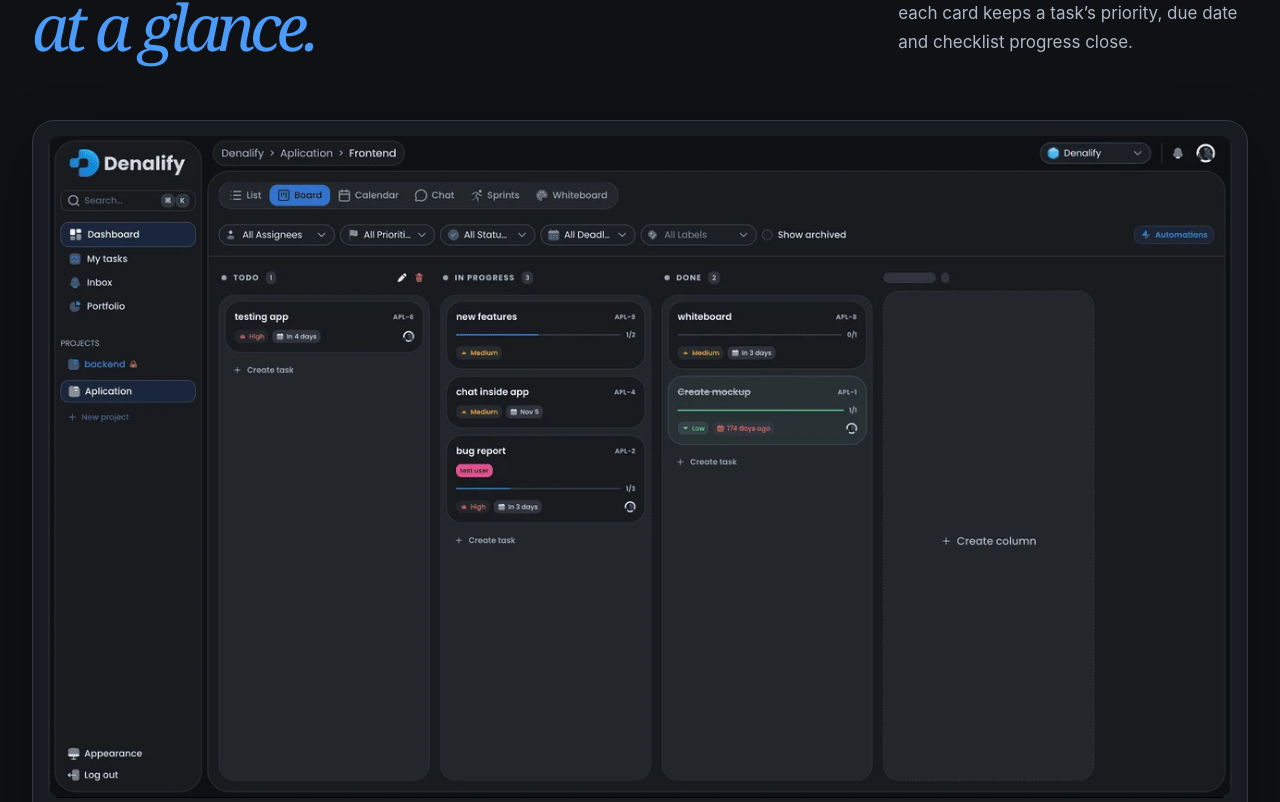
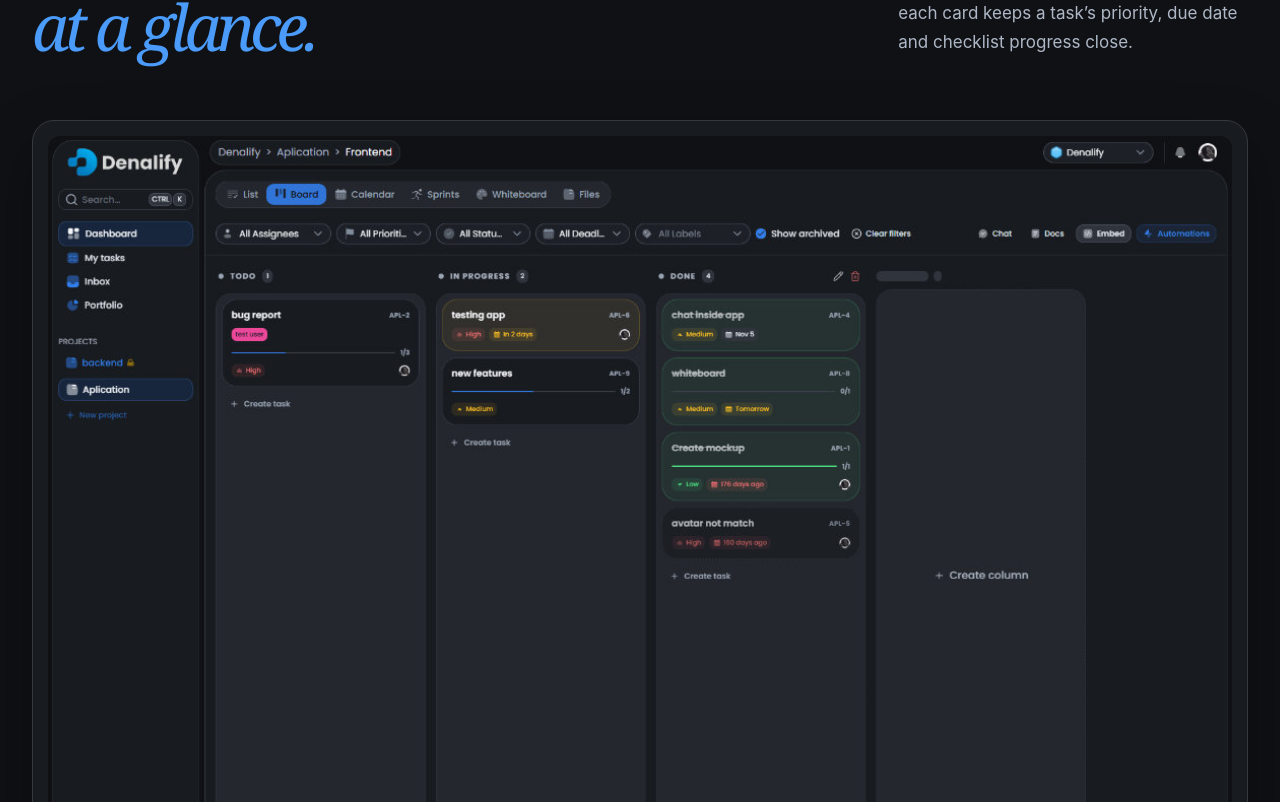
Before and after one commit to Denalify/Landing-Page, a Nuxt app: page / in a window 1280 px wide. Shown: the part 3638-4440 px from the top of the page. Built offline with nearby package versions, Linux system fonts and the light colour scheme.

Commit message:
change screen

```diff
--- a/app/pages/index.vue
+++ b/app/pages/index.vue
@@ -129,7 +129,7 @@ const workflow = [
     <section id="showcase" class="section-shell section-space screenshot-section">
       <div class="section-kicker"><span>04 / A CLOSER LOOK</span><span class="tiny-rule" /></div>
       <div class="screenshot-heading"><h2>See your project<br><em>at a glance.</em></h2><p>This is an actual Denalify board. Columns show what is to do, in progress and done; each card keeps a task’s priority, due date and checklist progress close.</p></div>
-      <div class="real-screenshot"><img src="/ss/boards.webp" alt="Denalify Kanban board with To Do, In Progress and Done task columns, priorities and due dates" loading="lazy" width="1280" height="716"><div class="screenshot-caption"><span>ACTUAL PRODUCT SCREEN</span><span>CLASSIC BOARD VIEW / DENALIFY</span></div></div>
+      <div class="real-screenshot"><img src="/ss/boards.jpg" alt="Denalify Kanban board with To Do, In Progress and Done task columns, priorities and due dates" loading="lazy" width="1280" height="716"><div class="screenshot-caption"><span>ACTUAL PRODUCT SCREEN</span><span>CLASSIC BOARD VIEW / DENALIFY</span></div></div>
     </section>
 
     <section id="community" class="community-section section-space">
--- a/app/pages/kanban-boards.vue
+++ b/app/pages/kanban-boards.vue
@@ -46,7 +46,7 @@ const boardSteps = [
         </div>
       </div>
       <div class="feature-hero-visual">
-        <img src="/ss/boards.webp" alt="Denalify Kanban board with To Do, In Progress and Done columns and detailed task cards" width="1280" height="716" fetchpriority="high">
+        <img src="/ss/boards.jpg" alt="Denalify Kanban board with To Do, In Progress and Done columns and detailed task cards" width="1280" height="716" fetchpriority="high">
         <span>ACTUAL DENALIFY BOARD / CLASSIC THEME</span>
       </div>
     </section>
--- a/app/pages/task-management.vue
+++ b/app/pages/task-management.vue
@@ -61,7 +61,7 @@ const questions = [
         </div>
       </div>
       <div class="feature-hero-visual">
-        <img src="/ss/boards.webp" alt="Denalify project board showing assigned tasks, due dates, priorities and checklist progress" width="1280" height="716" fetchpriority="high">
+        <img src="/ss/boards.jpg" alt="Denalify project board showing assigned tasks, due dates, priorities and checklist progress" width="1280" height="716" fetchpriority="high">
         <span>ACTUAL DENALIFY BOARD / CLASSIC THEME</span>
       </div>
     </section>
```
Also changed, not shown: public/ss/boards.jpg (added).
